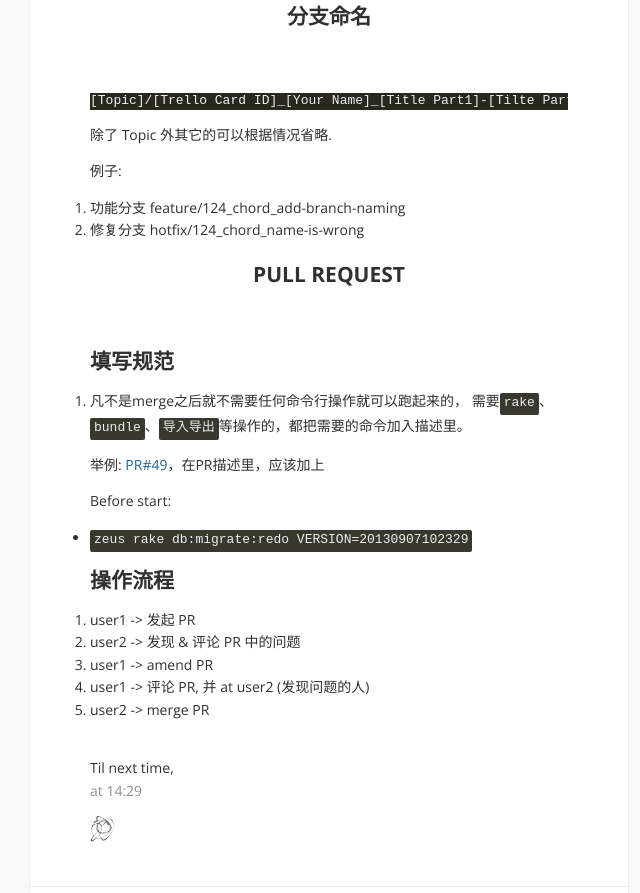
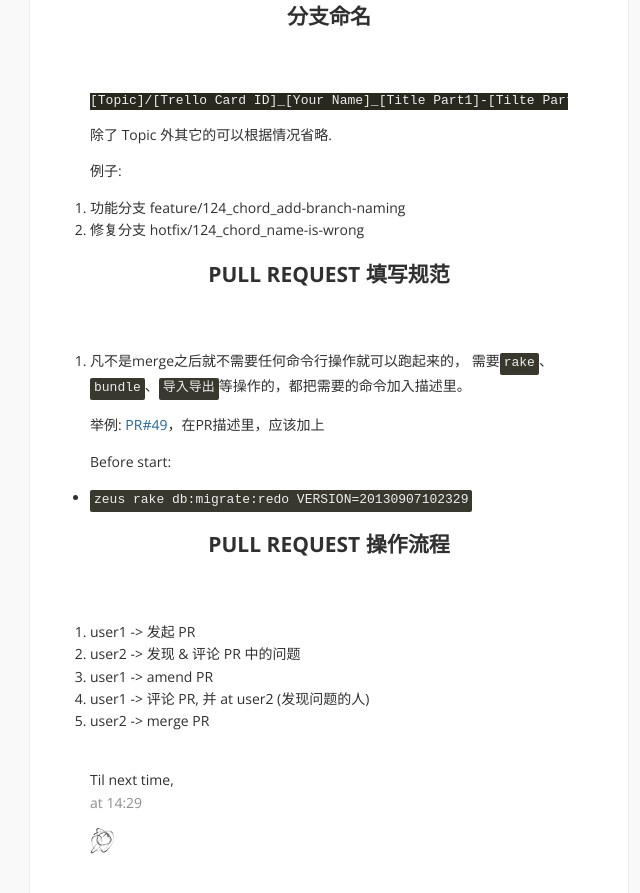
Before and after one commit to Puffant/puffant.github.io, a Jekyll site: the page built from _posts/2013-11-26-git-and-github-workflow.md, in a window 1280 px wide and 900 px high, scrolled down 1182 px. Shown: the top 893 px of the window, without its empty margins (311-951 px from the left). Built offline with Jekyll 4.4.1, drawn with Linux system fonts in a browser that asks for light colours; Markdown is read by kramdown in place of the engine named in the settings; comment, search, counter and statistics services are not loaded.

Commit message:
Update 2013-11-26-git-and-github-workflow.md

```diff
--- a/_posts/2013-11-26-git-and-github-workflow.md
+++ b/_posts/2013-11-26-git-and-github-workflow.md
@@ -45,10 +45,7 @@ disqus: y
 1. 功能分支 feature/124_chord_add-branch-naming
 2. 修复分支 hotfix/124_chord_name-is-wrong
 
-
-# Pull Request
-
-## 填写规范
+# Pull Request 填写规范
 
 1. 凡不是merge之后就不需要任何命令行操作就可以跑起来的，
 需要`rake`、`bundle`、`导入导出`等操作的，都把需要的命令加入描述里。
@@ -59,7 +56,7 @@ Before start:
 
 - `zeus rake db:migrate:redo VERSION=20130907102329`
 
-## 操作流程
+# Pull Request 操作流程
 
 1. user1 -> 发起 PR
 2. user2 -> 发现 & 评论 PR 中的问题
```
